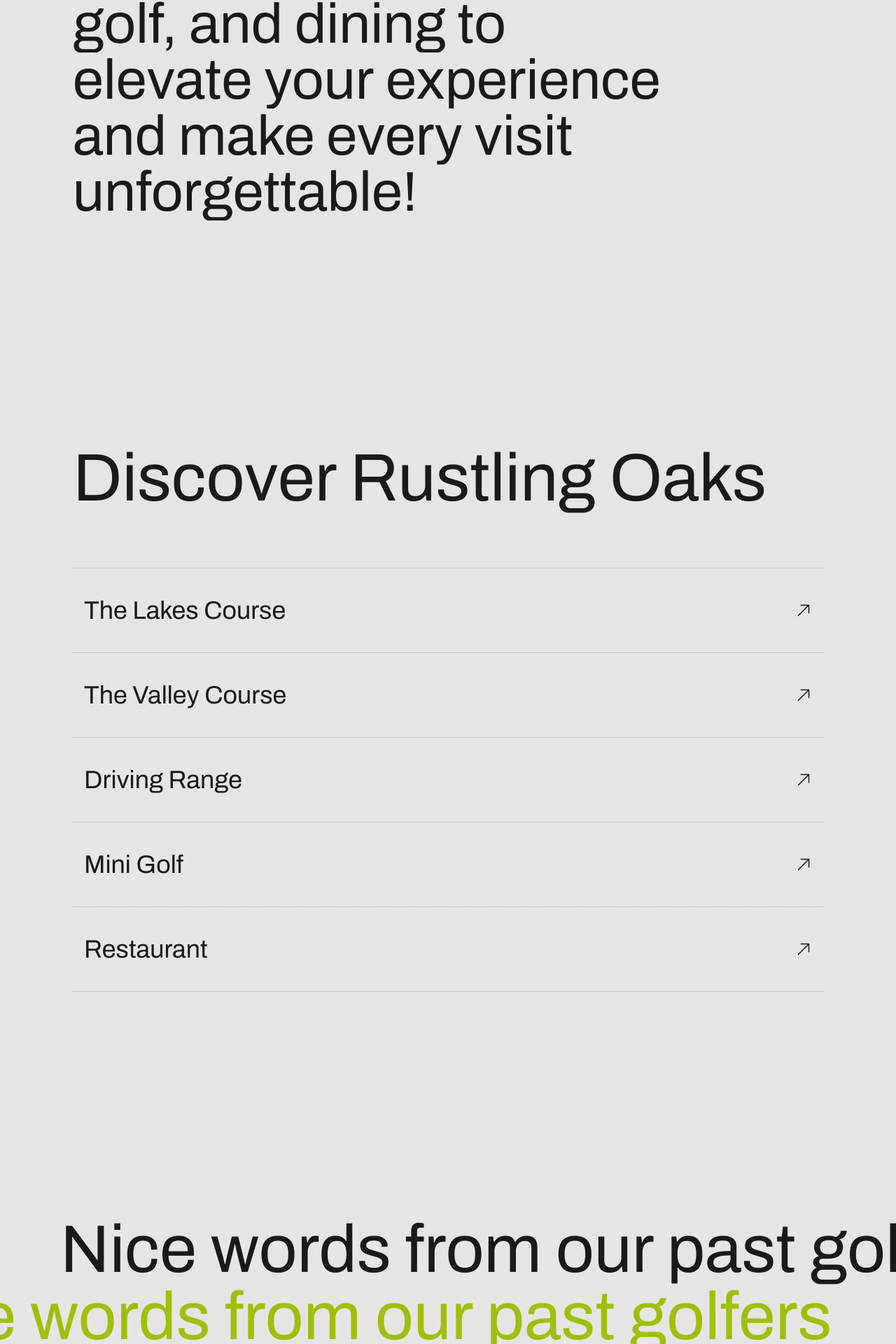
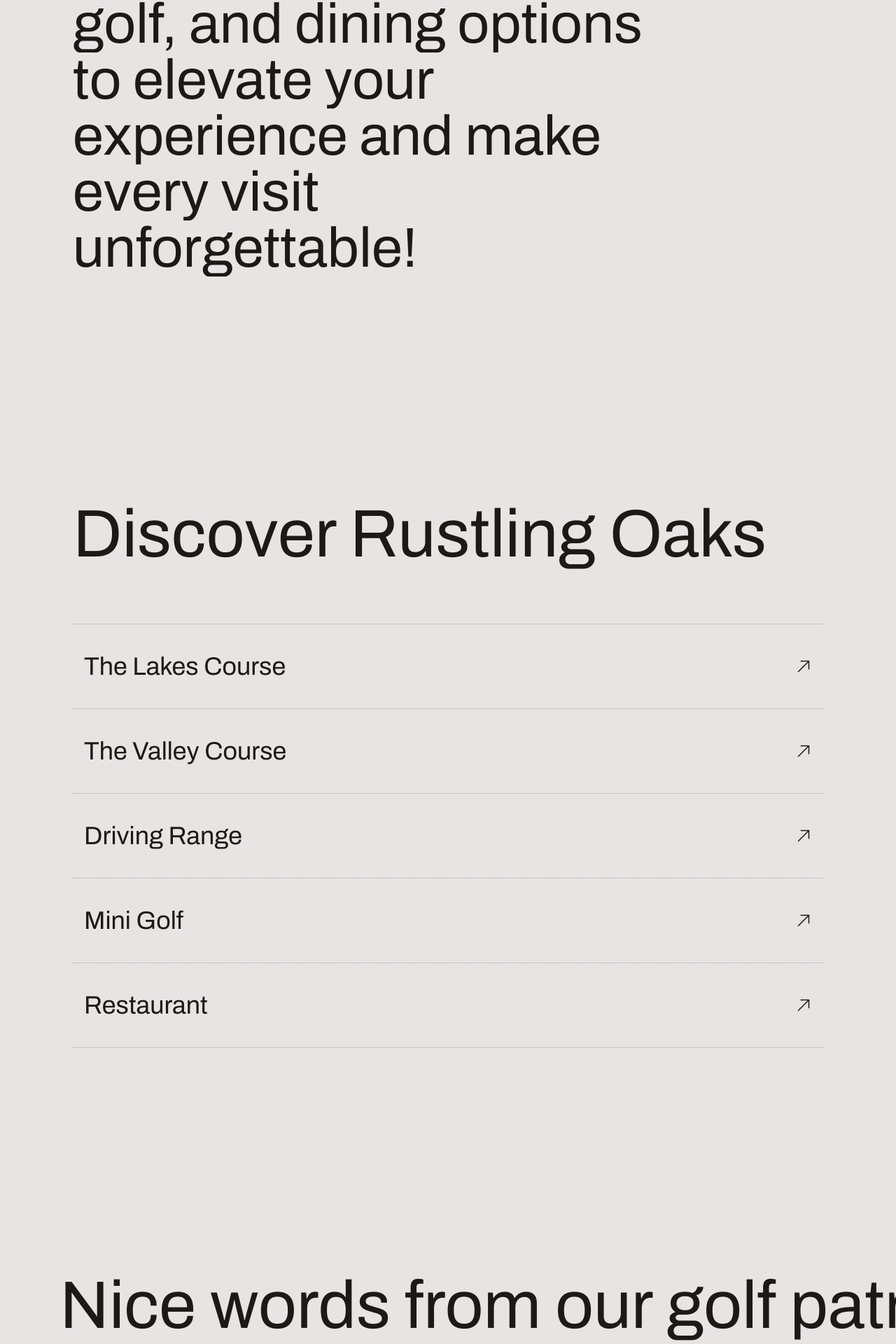
Before and after one commit to LRSORRENTI/Rustling-Oaks-Golf-Course, a Next.js app: page / in a window 1280 px wide. Shown: the part 2805-4725 px from the top of the page at 70% size. Built offline with nearby package versions, Linux system fonts and the light colour scheme.

Commit message:
Added text wrap pretty to some of the text in hero intro and testimonial components, also changed some of the text content

```diff
--- a/src/sections/Hero.tsx
+++ b/src/sections/Hero.tsx
@@ -35,12 +35,12 @@ const Hero: FC = () => {
   <section>
     <div className="grid md:grid-cols-12 md:h-screen items-stretch sticky top-0 " id="about">
       <div className="md:col-span-7 flex flex-col justify-center">
-      <div className="container !max-w-full ">
+      <div className="container !max-w-full  text-pretty">
           <motion.h1
           initial={{ opacity: 0}}
           animate={{ opacity: 1}}
           ref={scope}
-          className="text-5xl md:text-6xl lg:text-7xl mt-40 md:mt-0">
+          className="text-5xl md:text-6xl lg:text-7xl mt-40 md:mt-0 text-pretty">
           Shaping memorable moments with fun and challenging golf experiences
           </motion.h1>
           <div className="flex flex-col md:flex-row md:items-center mt-10 items-start gap-6">
--- a/src/sections/Intro.tsx
+++ b/src/sections/Intro.tsx
@@ -25,7 +25,7 @@ const Intro: FC = () => {
   <section className="section mt-12 md:mt-16 lg:mt-20 " id="intro" ref={sectionRef}>
     <div className="container">
       <h2 className="text-4xl md:text-7xl lg:text-[5rem] lg:w-[80%]" ref={scope}>
-      Offering 36 holes of golf, driving range, mini golf, and dining to elevate your experience and make every visit unforgettable!
+      Offering 36 holes of golf, driving range, mini golf, and dining options to elevate your experience and make every visit unforgettable!
       </h2>
     </div>
   </section>
--- a/src/sections/Testimonials.tsx
+++ b/src/sections/Testimonials.tsx
@@ -91,13 +91,13 @@ const Testimonials: FC = () => {
         ref={titleRef}
       >
         <motion.span className="whitespace-nowrap" style={{ x: transformTop }}>
-        Nice words from our past golfers
+        Nice words from our golf patrons
         </motion.span>
         <motion.span
           className="whitespace-nowrap self-end text-golf-green"
           style={{ x: transformBottom }}
         >
-          Nice words from our past golfers
+          Nice words from our golf patrons
         </motion.span>
       </h2>
 
```
